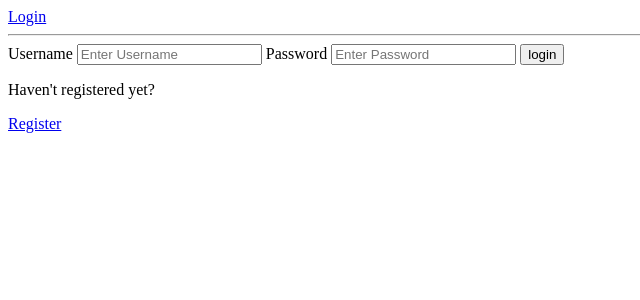
After one commit to Jihrik/najdizmrzku, a Django app: page /login/ in a window 1280 px wide. The commit adds this page. Shown: the top 300 px of the page, without its empty margins (0-640 px from the left). Run offline with Django 5.2, Linux system fonts and the light colour scheme.

Commit message:
add user login/logout/register

```diff
--- a/najdizmrzkuapp/admin.py
+++ b/najdizmrzkuapp/admin.py
@@ -1,6 +1,5 @@
 from django.contrib import admin
-from .models import Store, User, Rating
+from .models import Store, Rating
 
 admin.site.register(Store)
-admin.site.register(User)
 admin.site.register(Rating)
--- /dev/null
+++ b/najdizmrzkuapp/templates/najdizmrzkuapp/login_register.html
@@ -0,0 +1,35 @@
+{% extends 'main.html' %}
+
+{% block content %}
+
+{% if page == 'login' %}
+<div>
+    <form method="POST" action="">
+        {% csrf_token %}
+        <label for="username">Username</label>
+        <input type="text" name="username" placeholder="Enter Username">
+
+        <label for="password">Password</label>
+        <input type="text" name="password" placeholder="Enter Password">
+
+        <input type="submit" value="login">
+    </form>
+
+    <p>Haven't registered yet? </p>
+    <a href="{% url 'register' %}">Register</a>
+</div>
+{% else %}
+
+<div>
+    <form method="POST" action="">
+        {% csrf_token %}
+        {{form.as_p}}
+        <input type="submit" value="Register">
+    </form>
+    <p>Already sign up? </p>
+    <a href="{% url 'login' %}">Login</a>
+</div>
+
+{% endif %}
+
+{% endblock content %}
--- a/najdizmrzkuapp/templates/najdizmrzkuapp/store_detail.html
+++ b/najdizmrzkuapp/templates/najdizmrzkuapp/store_detail.html
@@ -10,4 +10,6 @@
     <small>{{store.address}}</small>
     <small>{{store.postal}}</small>
 </div>
+{% include 'najdizmrzkuapp/ratings.html' %}
+
 {% endblock content %}
--- /dev/null
+++ b/najdizmrzkuapp/templates/najdizmrzkuapp/user_profile.html
@@ -0,0 +1,6 @@
+{% block content %}
+
+<h2>{{user.username}}</h2>
+
+
+{% endblock content %}
--- a/najdizmrzkuapp/urls.py
+++ b/najdizmrzkuapp/urls.py
@@ -3,5 +3,9 @@ from . import views
 
 urlpatterns = [
     path('home', views.home, name='home'),
-    path('store/<str:pk>/', views.store_detail, name='store-detail')
+    path('store/<str:pk>/', views.store_detail, name='store-detail'),
+    path('profile/<str:pk>/', views.profile, name='user-profile'),
+    path('login/', views.login_page, name='login'),
+    path('logout/', views.logout_user, name='logout'),
+    path('register/', views.register_page, name='register')
 ]
--- a/najdizmrzkuapp/views.py
+++ b/najdizmrzkuapp/views.py
@@ -1,5 +1,10 @@
-from django.shortcuts import render
-from .models import Store
+from django.shortcuts import render, redirect
+from .models import Store, Rating
+from django.contrib import messages
+from django.contrib.auth import authenticate, login, logout
+from django.contrib.auth.models import User
+from django.contrib.auth.forms import UserCreationForm
+
 
 def home(request):
     stores = Store.objects.all()
@@ -10,6 +15,74 @@ def home(request):
 
 def store_detail(request, pk):
     store = Store.objects.get(id=pk)
-    context = {'store': store}
+    ratings = store.ratings.all()  # Fetch ratings related to the store
+    context = {
+        'store': store,
+        'ratings': ratings,  # Pass ratings to the context
+    }
+    return render(request, 'najdizmrzkuapp/store_detail.html', context)
 
-    return render(request, 'najdizmrzkuapp/store_detail.html', context)
+
+def rating(request):
+    ratings = Rating.objects.all()
+
+    context = {
+        "ratings": ratings,
+    }
+    return render(request, 'najdizmrzkuapp/ratings.html', context)
+
+
+def profile(request, pk):
+    user = User.objects.get(id=pk)
+    context = {
+        'user': user,
+    }
+    return render(request, 'najdizmrzkuapp/user_profile.html', context)
+
+
+def login_page(request):
+    page = 'login'
+
+    if request.user.is_authenticated:
+        return redirect('home')
+
+    if request.method == 'POST':
+        username = request.POST.get('username').lower()
+        password = request.POST.get('password')
+
+        # Correct authentication process
+        user = authenticate(request, username=username, password=password)
+        # authenticate() returns User object if username and password matches the DB otherwise -> None
+        if user:
+            login(request, user)
+            return redirect('home')
+        else:
+            messages.error(request, 'Username or password is incorrect')
+
+    context = {'page': page}
+
+    return render(request, 'najdizmrzkuapp/login_register.html', context)
+
+
+def logout_user(request):
+    logout(request)
+    return redirect('home')
+
+
+def register_page(request):
+    form = UserCreationForm()
+
+    if request.method == "POST":
+        form = UserCreationForm(request.POST)
+        if form.is_valid():
+            user = form.save(commit=False)
+            user.username.lower()
+            user.save()
+            login(request, user)
+            return redirect('home')
+
+        else:
+            messages.error(request, 'Some error occured during registration')
+
+    context = {'form': form}
+    return render(request, 'najdizmrzkuapp/login_register.html', context)
--- a/templates/main.html
+++ b/templates/main.html
@@ -9,6 +9,7 @@
     <title>Najdi Zmrzku</title>
 </head>
 <body>
+    {% include 'navbar.html' %}
     {% block content %}
 
     {% endblock content %}
--- /dev/null
+++ b/templates/navbar.html
@@ -0,0 +1,8 @@
+{% if request.user.is_authenticated %}
+<p>Hello {{request.user|title}}</p>
+<a href="{% url 'logout' %}">Logout</a>
+
+{% else %}
+<a href="{% url 'login' %}">Login</a>
+{% endif %}
+<hr>
```
Also changed, not shown: najdizmrzkuapp/forms.py (added, +9 -0 lines), najdizmrzkuapp/models.py (+1 -11 lines), najdizmrzkuapp/templates/najdizmrzkuapp/ratings.html (added, +7 -0 lines), najdizmrzkuapp/migrations/0004_rename_user_userprofile.py (added), najdizmrzkuapp/migrations/0005_rename_nick_userprofile_username.py (added), najdizmrzkuapp/migrations/0006_alter_rating_user_delete_userprofile.py (added).
